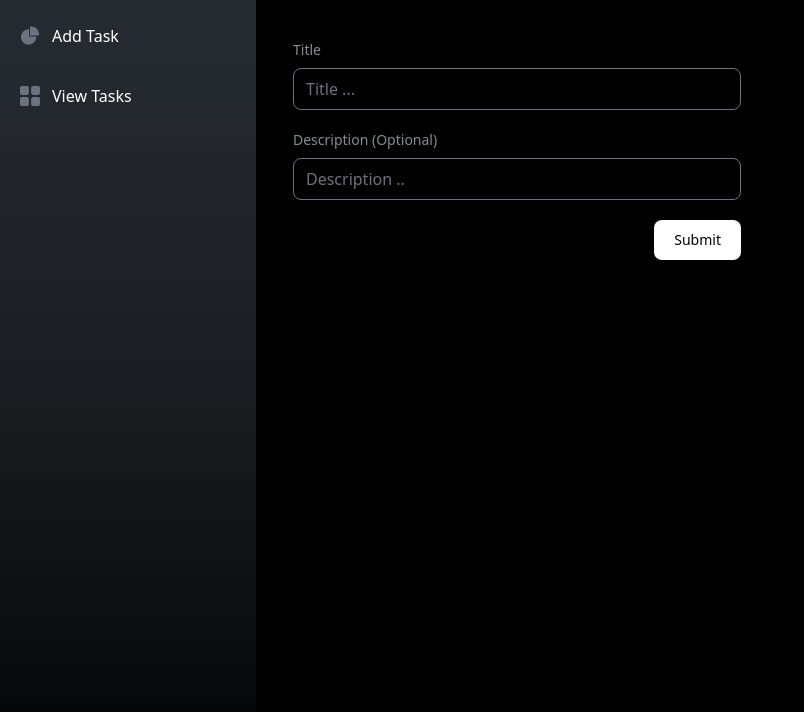
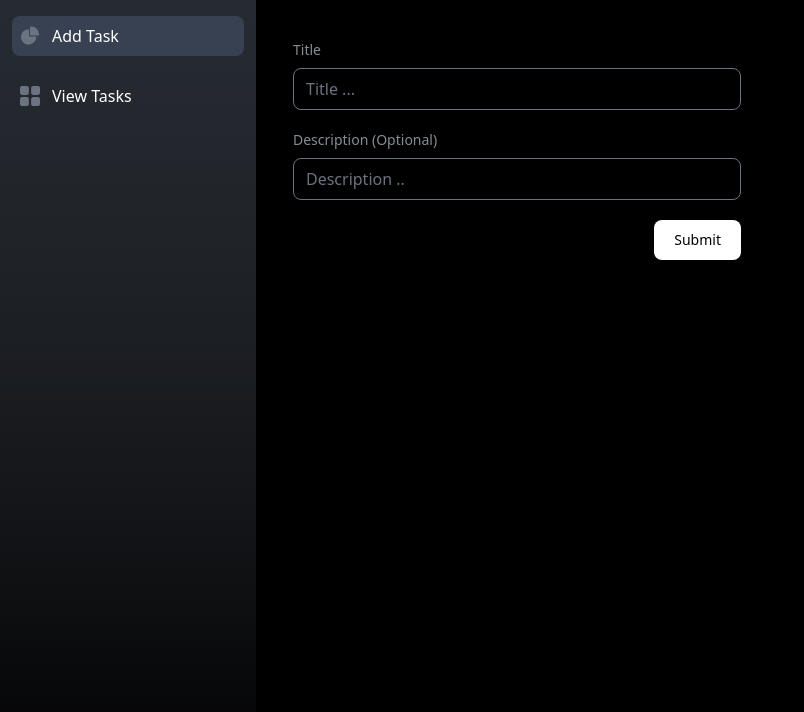
Before and after one commit to DevinMunasinghe/Management-App, a Next.js app: page / in a window 1280 px wide. Shown: the top 712 px of the page, without its empty margins (0-804 px from the left). Built offline with nearby package versions, Linux system fonts and the light colour scheme; no server answers.

Commit message:
updated-redux-stores-for-tabs

```diff
--- a/src/app/components/SideNav/SideNav.tsx
+++ b/src/app/components/SideNav/SideNav.tsx
@@ -1,12 +1,23 @@
 "use client"
 import React, { useState, useEffect, useRef, JSX } from 'react';
 import Link from 'next/link';
+import { useDispatch } from 'react-redux';
+import { AppDispatch, RootState, useAppSelector } from '@/app/stores/store';
+import { setActiveTab } from '@/app/stores/features/tab';
 
 const SideNav = () => {
     const [isSmallScreen, setIsSmallScreen] = useState(false);
 
     const [isNavOpen, setIsNavOpen] = useState(isSmallScreen ? false : true); // Default open state for larger screens
     const sidebarRef = useRef<HTMLElement>(null);
+
+    const dispatch = useDispatch<AppDispatch>()
+
+    const activeTab = useAppSelector((state: RootState) => state.tabReducer.activeTab)
+
+    const handleTabClick = (tabId: string) => {
+        dispatch(setActiveTab(tabId));
+    };
 
     useEffect(() => {
         // Function to check screen size
@@ -66,7 +77,14 @@ const SideNav = () => {
                     <ul className="space-y-5 font-medium">
                         <li>
                             <Link href="/#" passHref>
-                                <div className="flex items-center p-2 text-gray-900 rounded-lg dark:text-white hover:bg-gray-100 dark:hover:bg-gray-700 group">
+                                <div
+                                    onClick={() => handleTabClick("addTask")}
+                                    className={`flex items-center p-2 text-gray-900 rounded-lg dark:text-white hover:bg-gray-100 dark:hover:bg-gray-700 group
+                                        ${activeTab === "addTask"
+                                            ? "bg-gray-700 text-white"
+                                            : "hover:bg-gray-100 dark:hover:bg-gray-700"
+                                        }
+                                    `}>
                                     <svg className="w-5 h-5 text-gray-500 transition duration-75 dark:text-gray-400 group-hover:text-gray-900 dark:group-hover:text-white" aria-hidden="true" xmlns="http://www.w3.org/2000/svg" fill="currentColor" viewBox="0 0 22 21">
                                         <path d="M16.975 11H10V4.025a1 1 0 0 0-1.066-.998 8.5 8.5 0 1 0 9.039 9.039.999.999 0 0 0-1-1.066h.002Z" />
                                         <path d="M12.5 0c-.157 0-.311.01-.565.027A1 1 0 0 0 11 1.02V10h8.975a1 1 0 0 0 1-.935c.013-.188.028-.374.028-.565A8.51 8.51 0 0 0 12.5 0Z" />
@@ -77,7 +95,14 @@ const SideNav = () => {
                         </li>
                         <li>
                             <Link href="/tasks" passHref>
-                                <div className="flex items-center p-2 text-gray-900 rounded-lg dark:text-white hover:bg-gray-100 dark:hover:bg-gray-700 group">
+                                <div
+                                    onClick={() => handleTabClick("viewTasks")}
+                                    className={`flex items-center p-2 text-gray-900 rounded-lg dark:text-white hover:bg-gray-100 dark:hover:bg-gray-700 group
+                                        ${activeTab === "viewTasks"
+                                            ? "bg-gray-700 text-white"
+                                            : "hover:bg-gray-100 dark:hover:bg-gray-700"
+                                        }
+                                    `}>
                                     <svg className="flex-shrink-0 w-5 h-5 text-gray-500 transition duration-75 dark:text-gray-400 group-hover:text-gray-900 dark:group-hover:text-white" aria-hidden="true" xmlns="http://www.w3.org/2000/svg" fill="currentColor" viewBox="0 0 18 18">
                                         <path d="M6.143 0H1.857A1.857 1.857 0 0 0 0 1.857v4.286C0 7.169.831 8 1.857 8h4.286A1.857 1.857 0 0 0 8 6.143V1.857A1.857 1.857 0 0 0 6.143 0Zm10 0h-4.286A1.857 1.857 0 0 0 10 1.857v4.286C10 7.169 10.831 8 11.857 8h4.286A1.857 1.857 0 0 0 18 6.143V1.857A1.857 1.857 0 0 0 16.143 0Zm-10 10H1.857A1.857 1.857 0 0 0 0 11.857v4.286C0 17.169.831 18 1.857 18h4.286A1.857 1.857 0 0 0 8 16.143v-4.286A1.857 1.857 0 0 0 6.143 10Zm10 0h-4.286A1.857 1.857 0 0 0 10 11.857v4.286c0 1.026.831 1.857 1.857 1.857h4.286A1.857 1.857 0 0 0 18 16.143v-4.286A1.857 1.857 0 0 0 16.143 10Z" />
                                     </svg>
--- /dev/null
+++ b/src/app/stores/features/tab.ts
@@ -0,0 +1,22 @@
+import { createSlice, PayloadAction } from "@reduxjs/toolkit";
+
+interface TabState {
+    activeTab: string;
+}
+
+const initialState: TabState = {
+    activeTab: "addTask",
+};
+
+export const tabSlice = createSlice({
+    name: "tabs",
+    initialState,
+    reducers: {
+        setActiveTab: (state, action: PayloadAction<string>) => {
+            state.activeTab = action.payload;
+        },
+    },
+});
+
+export const { setActiveTab } = tabSlice.actions;
+export default tabSlice.reducer;
--- a/src/app/stores/store.ts
+++ b/src/app/stores/store.ts
@@ -1,10 +1,12 @@
 import { configureStore } from "@reduxjs/toolkit";
 import authReducer from './features/auth';
+import tabReducer from './features/tab';
 import { TypedUseSelectorHook, useSelector } from "react-redux";
 
 export const store = configureStore({
     reducer: {
         authReducer,
+        tabReducer
     }
 })
 
```
